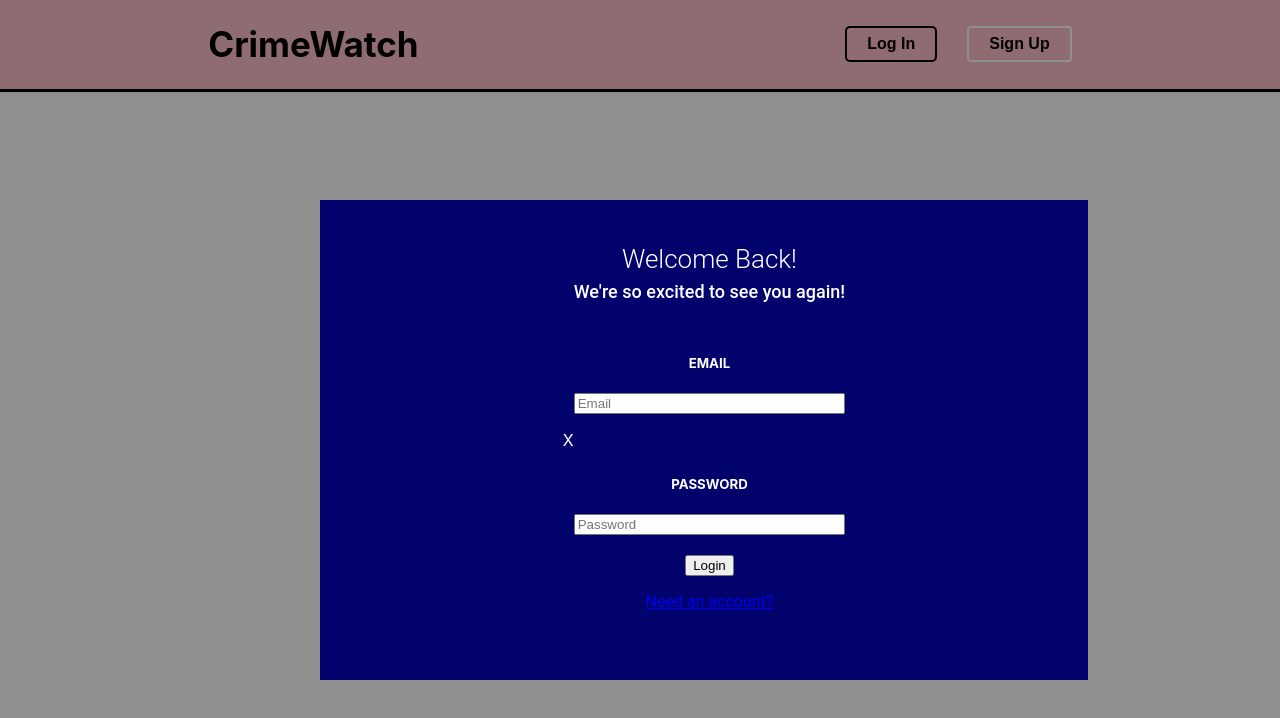
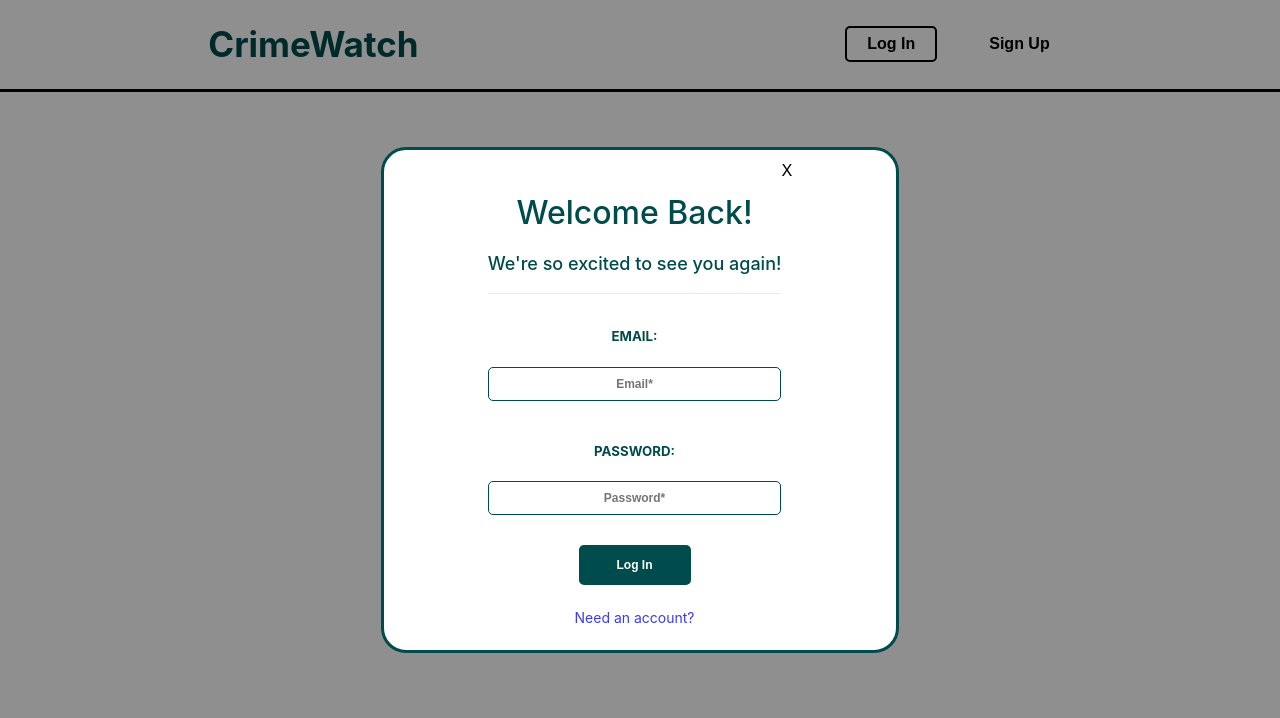
Before and after one commit to MahmudAhmed/CrimeWatch, a React (Create React App) app in the folder frontend/: page /#/login in a window 1280 px wide. Both pictures are taken after a click on the button "Log In". Shown: the top 718 px of the page. Built offline with nearby package versions, Linux system fonts and the light colour scheme.

Commit message:
Update ModalCss

```diff
--- a/frontend/src/components/app.js
+++ b/frontend/src/components/app.js
@@ -1,7 +1,7 @@
 import React from "react";
 // import { AuthRoute } from "../util/route_util";
 import { AuthRoute, ProtectedRoute } from "../util/route_util";
-import { Switch } from "react-router-dom";
+import { Switch, Route } from "react-router-dom";
 import NavBarContainer from "./nav/navbar_container";
 import MainPage from "./main/main_page";
 import ProfileContainer from "./profile/profile_container";
@@ -12,6 +12,7 @@ const App = () => (
   <div>
     <NavBarContainer />
     <Switch>
+      <Route exact path="/" component={MainPage} />
       <AuthRoute exact path="/" component={MainPage} />
       <ProtectedRoute exact path="/profile" component={ProfileContainer} />
     </Switch>
--- a/frontend/src/components/incident/incident_index.js
+++ b/frontend/src/components/incident/incident_index.js
@@ -1,5 +1,6 @@
 import React from 'react';
 import IncidentIndexItem from './incident_index_item';
+import './incident.css'
 
 const IncidentIndex = props  => {
     const incidents = [
@@ -27,7 +28,7 @@ const IncidentIndex = props  => {
     ];
 
     return (
-        <div>
+        <div className='incident-outer-div'>
             <h1>Report Feed: </h1>
             {incidents.map(incident => (
                 <IncidentIndexItem
--- a/frontend/src/components/main/main_page.js
+++ b/frontend/src/components/main/main_page.js
@@ -11,7 +11,7 @@ class MainPage extends React.Component {
           <div className='main-map'>
             Map will go here!
             <img src="https://media1.giphy.com/media/dOrYKxiH8cQXC/giphy.webp?cid=790b761194726438a76dda80107593e498dcca4345973bf2&rid=giphy.webp" alt=""></img>
-          <button className='main-button'>Make a New Report will go here!</button>
+            <button className='main-button'><a href="/new_report">Make a New Report will go here!</a></button>
 
           </div>
           <div className='main-report-list'>
--- a/frontend/src/components/modal/modal.css
+++ b/frontend/src/components/modal/modal.css
@@ -6,8 +6,10 @@
   right: 0;
   background-color: rgba(0,0,0, 0.44);
   z-index: 2000;
-  color: white;
-
+  color: black;
+  display: flex;
+  justify-content: center;
+  align-items: center;
    /* width: 480px;
    padding: 40px;
    font-size: 18px;
@@ -24,38 +26,17 @@
 .login-form-container-1 {
   display: flex;
   justify-content: center;
-  /* top: 0;
-  bottom: 0;
-  left: 0;
-  right: 0; */
   background-color: rgba(0,0,0, 0.44);
   z-index: 2000;
-  /* background-color: gray; */
+  border-radius: 25px;
+  width: 40%;
+  background-color: white;
+  border:3px solid rgb(0, 75, 75);
+}
 
-  width: 100%;
+.login-form {
+	margin-top: 20px;
 	text-align: center;
-	position: absolute;
-	top: 25%;
-	left: 25%;
-	bottom: 0;
-	right: 0;
-	width: 60%;
-	height: 60%;
-	display: -webkit-box;
-	display: -ms-flexbox;
-	display: flex;
-	-webkit-box-align: center;
-	-ms-flex-align: center;
-	align-items: center;
-	-webkit-box-pack: center;
-	-ms-flex-pack: center;
-  justify-content: center;
-  /* background-color: yellow; */
-  /* background-image: url(https://cdn1.vectorstock.com/i/1000x1000/41/15/abstract-protection-shield-on-black-background-vector-4174115.jpg); */
-  background-repeat: no-repeat;
-  background-attachment: fixed;
-  background-position: center top;
-  background-color: rgb(2, 2, 108);
 }
 
 .login-wrapper {
@@ -63,6 +44,10 @@
 	text-align: center;
 	margin-top: -20px;
 	margin-bottom: -20px;
+	color: rgb(0, 75, 75);
+}
+.login-wrapper  h5 {
+	font-weight: bold;
 }
 
 .login-email {
@@ -74,31 +59,56 @@
 	-webkit-box-direction: normal;
 	-ms-flex-direction: column;
 	flex-direction: column;
+
 }
 
 .login-password {
-  margin-bottom: 20px;
+  margin-bottom: 30px;
   display: flex;
   flex-direction: column;
+  margin-top: -20px;
+}
+
+.login-message {
+	border-bottom: 1px solid rgb(235, 235, 235);
+	color: black;
 }
 
 .login-message > h2 {
-	font-size: 26px;
-	font-family: 'Roboto', sans-serif;
+	font-size: 32px;
+	/* font-family: 'Roboto', sans-serif; */
 	line-height: 32px;
-	margin-bottom: 8px;
-	font-weight: 300;
-	color: #fff;
-	margin-top: -10px;
+	/* margin-bottom: 8px; */
+	font-weight: 500;
+	color: rgb(0, 75, 75);
+	/* margin-top: -10px; */
 }
 
 .login-message > h3 {
-	color: white;
+	color: rgb(0, 75, 75);
 	font-size: 18px;
-	font-family: 'Roboto', sans-serif;
+	/* font-family: 'Roboto', sans-serif; */
 	line-height: 22px;
 	font-weight: 500;
 	margin-top: -2px;
+
+}
+
+.login-emailpw-input {
+	height: 30px;
+	border: 1px solid rgb(0, 75, 75);
+	border-radius: 5px;
+	outline: none;
+}
+
+.login-emailpw-input:hover {
+	box-shadow:  0px 1px 6px 1px rgb(0, 75, 75);
+}
+
+.login-emailpw-input::placeholder {
+	text-align: center;
+	font-size: 12px;
+	font-weight: 600;
 }
 
 .login-button {
@@ -110,19 +120,59 @@
 	align-items: center;
 	box-sizing: border-box;
   background: none;
+  padding: 10px 30px;
+}
+
+.content-text {
+	padding: 10px 30px;
 }
 
 .loginNavContent {
-		font-family: 'Roboto', sans-serif;
+		/* font-family: 'Roboto', sans-serif; */
 		position: relative;
 
 }
 
-.loginNavContent > span {
+.loginNavContent > Link {
+	text-decoration: none;
+
+}
+
+.session-submit {
+	background-color: rgb(0, 75, 75);
+	color: white;
+	font-weight: 800;
+	font-size: 12px;
+	border-radius: 5px;
+	outline: none;
+	border: 2px solid rgb(0, 75, 75);
+}
+
+.session-submit:hover {
+	cursor: pointer;
+	transition: .75s;
+	box-shadow:  0px 1px 6px 2px rgb(0, 75, 75);
+	text-decoration: underline;
+}
+
+.modal-overlay {
+	cursor: pointer;
+	margin-top: 10px;
+}
+
+.modal-overlay:hover {
+	font-weight: bold;
+}
+
+.login-signup-link {
+	text-decoration: none;
+	color: rgb(60, 60, 236);
 	font-size: 14px;
-	color: #72767d;
-	float: left;
-	margin-top: -10px;
+}
+
+.login-signup-link:hover {
+	text-decoration: underline;
+	font-weight: bold;
 }
 
 
@@ -141,7 +191,7 @@
 } */
 
 
-
+/* BELOW IS SIGNUP CSS  */
 .signup-form-container {
   position: fixed;
   top: 0;
@@ -152,6 +202,48 @@
   z-index: 2000;
 }
 
+.signup-nav-content {
+	height: 50px;
+	padding: 5px;
+	margin-top: -15px;
+}
+
+.signup-login-link {
+	margin-top: -20px;
+	text-decoration: none;
+	color: rgb(60, 60, 236);
+	font-size: 14px;
+}
+
+.signup-login-link:hover {
+	text-decoration: underline;
+	font-weight: bold;
+}
+
+.signup-button {
+	position: relative;
+	display: flex;
+	-webkit-box-pack: center;
+	justify-content: center;
+	-webkit-box-align: center;
+	align-items: center;
+	box-sizing: border-box;
+	background: none;
+	padding: 10px 30px;
+	margin-top: 15px;
+}
+
+.content-text-signup {
+	padding: 10px 30px;
+}
+
+
+
+
+
+
+
+/* BELOW IS REPORT FORM CSS */
 .report-form-container {
   position: fixed;
   top: 0;
@@ -160,4 +252,190 @@
   right: 0;
   background-color: rgba(0,0,0, 0.44);
   z-index: 2000;
+  color: gray;
 }
+
+.report-outer-container {
+  position: fixed;
+  top: 0;
+  bottom: 0;
+  left: 0;
+  right: 0;
+  background-color: rgba(0,0,0, 0.44);
+  z-index: 2000;
+  color: black;
+  display: flex;
+  justify-content: center;
+  align-items: center;
+}
+
+.report-form-container-1 {
+	display: flex;
+  justify-content: center;
+  background-color: rgba(0,0,0, 0.44);
+  z-index: 2000;
+  border-radius: 25px;
+  width: 55%;
+  height: 65%;
+  background-color: white;
+  border:3px solid rgb(0, 75, 75);
+}
+
+.report-message {
+	border-bottom: 1px solid rgb(235, 235, 235);
+	color: rgb(0, 75, 75);
+	margin-top: -10px;
+}
+
+.report-message > h2 {
+	font-size: 32px;
+	/* font-family: 'Roboto', sans-serif; */
+	line-height: 32px;
+	/* margin-bottom: 8px; */
+	font-weight: 500;
+	/* margin-top: -10px; */
+}
+
+.report-form {
+	display: flex;
+	justify-content: space-between;
+	margin-top: 15px;
+	margin-bottom: -15px;
+	/* background-color: yellow; */
+}
+
+.report-lg-lat {
+	display: flex;
+	padding: 5px;
+	color: rgb(0, 75, 75);
+	font-weight: bold;
+}
+
+.report-location {
+	display: flex;
+	/* background-color: pink; */
+	border:1px solid rgb(0, 75, 75);
+	margin-left: 5px;
+	padding: 7px 10px;
+	font-weight: bold;
+	border-radius: 5px;
+	outline: none;
+
+}
+
+.report-location::placeholder {
+	text-align: center;
+	/* margin-left: 15px; */
+}
+
+.report-location:hover {
+	transition: 0.75s;
+	box-shadow:  0px 1px 6px 1px rgb(0, 75, 75);
+}
+
+.report-dropd {
+	display: flex;
+	justify-content: center;
+	margin-top: 20px;
+	padding-bottom: 10px;
+	/* padding-left: 5px; */
+	/* background-color: purple; */
+}
+
+.report-drop-select {
+	margin-left: 10px;
+	border: 1px solid rgb(0, 75, 75);
+	background-color: white;
+	color: rgb(0, 75, 75);
+	font-weight: bold;
+	font: 12px;
+	outline: none;
+}
+.report-drop-select:hover {
+	cursor: pointer;
+	transition: 0.75s;
+	box-shadow:  0px 1px 6px 1px rgb(0, 75, 75);
+}
+
+.report-crime-cat {
+	color: rgb(0, 75, 75);
+	font-weight: bold;
+}
+
+.report-crime-cat > select {
+	padding-right: 10px;
+}
+
+#category {
+	padding: 10px 20px;
+}
+
+.report-text-des {
+	color: rgb(0, 75, 75);
+	font-weight: bold;
+}
+
+.report-textarea {
+	display: flex;
+	/* background-color: gray; */
+	justify-content: center;
+	height: 30%;
+	width: 100%;
+	padding-top: 10px;
+}
+
+.report-textarea-2 {
+	width: 100%;
+	outline: none;
+	border: 1px solid rgb(0, 75, 75);
+	border-radius: 5px;
+	padding: 10px;
+	font-size: 12px;
+}
+
+.report-textarea-2::placeholder {
+	/* padding: 10px; */
+	font-weight: bold;
+	font-size: 12px;
+}
+
+.report-textarea-2:hover {
+	transition: 0.75s;
+	box-shadow:  0px 1px 6px 1px rgb(0, 75, 75);
+}
+
+.report-submit {
+	display: flex;
+	justify-content: center;
+	padding-bottom: 10px;
+	/* background-color: green; */
+}
+
+.report-submit-in {
+	padding: 10px 30px;
+	color: white;
+	background-color: rgb(0, 75, 75);
+	border: 1px solid rgb(0, 75, 75);
+	font-weight: bold;
+	font-size: 12px;
+	border-radius: 5px;
+}
+
+.report-submit-in:hover {
+	font-weight: bold;
+	box-shadow:  0px 1px 6px 2px rgb(0, 75, 75);
+	cursor: pointer;
+	text-decoration: underline;
+}
+
+.report-modal-overlay {
+	cursor: pointer;
+	margin-top: 10px;
+	/* position: absolute; */
+	/* top: 170px;
+	right: 320px; */
+}
+
+.report-modal-overlay:hover {
+	font-weight: bold;
+}
--- a/frontend/src/components/nav/navbar.css
+++ b/frontend/src/components/nav/navbar.css
@@ -8,7 +8,7 @@ html {
     background-color: #fff;
     position: relative;
     border-bottom: 3px solid black;
-    background-color: pink;
+    /* background-color: pink; */
 }
 
 .top-nav-div {
@@ -29,7 +29,7 @@ html {
 .top-nav-div > a {
     text-decoration: none;
     background-color: transparent;
-    color: black;
+    color: rgb(0, 75, 75);
 }
 
 
@@ -41,7 +41,7 @@ html {
 .nav-loggedin-links2 {
     display: flex;
     background-color: transparent;
-    color: black;
+    color: rgb(0, 75, 75);
     text-decoration: none;
     padding: 20px;
     padding: 7px 20px;
@@ -69,6 +69,7 @@ html {
     background-color: transparent;
     border: 2px solid black;
     font-size: 16px;
+    cursor: pointer;
 }
 
 .nav-links-rl {
@@ -83,6 +84,7 @@ html {
     cursor: pointer;
     text-decoration: none;
     font-size: 16px;
+    cursor: pointer;
 }
 
 .nav-links-rl > a {
@@ -93,17 +95,20 @@ html {
 
 .nav-links-rl:hover {
     transition: 0.5s;
-    background-color: white;
-    color: black;
+    background-color: rgb(0, 75, 75);
+    color: white;
     /* text-decoration: underline; */
+}
 
+.nav-links-rl > a:hover {
+    color: white;
 }
 
 .nav-links:hover {
     /* text-decoration: underline; */
     transition: 0.5s;
-    background-color: white;
-    color: black;
+    background-color: rgb(0, 75, 75);
+    color: white;
 }
 
 .nav-links-su {
@@ -117,12 +122,14 @@ html {
     font-weight: bold;
     margin-left: 20px;
     font-size: 16px;
+    cursor: pointer;
 }
 
 .nav-links-su:hover {
-    transition: 0.5s;
-    background-color: white;
-    color: black;
+    transition: 0.75s;
+    background-color: rgb(0, 75, 75);
+    color: white;
+    border: 3px solid rgb(0, 75, 75);
 }
 
 /* .splash-signup {
--- a/frontend/src/components/nav/navbar.js
+++ b/frontend/src/components/nav/navbar.js
@@ -56,9 +56,9 @@ class NavBar extends React.Component {
 
       return (
         <div className='nav-signup-login'>
+            {/* <Link to={"/"} className="nav-links">WatchList</Link> */}
             <Link to={"/profile"} className="nav-links">Profile</Link>
             <Link to={"/reports"} className="nav-links">All Reports</Link>
-            {/* <Link to={"/new_report"} className="nav-links">Write a Report</Link> */}
             {reportForm}
             <button onClick={this.toggleReport} className="nav-links-rl"><Link to={"/new_report"}>Write a Report</Link> </button>
             <button onClick={this.logoutUser} className='nav-links-rl'>Logout</button>
@@ -80,8 +80,8 @@ class NavBar extends React.Component {
 
       return (
         <div className='nav-signup-login'>
-          {/* <Link to={"/login"} className="nav-links">Log In</Link>
-          <Link to={"/signup"} className="nav-links-su">Sign Up</Link> */}
+          {/* {/* <Link to={"/login"} className="nav-links">Log In</Link> */}
+          {/* <Link to={"/signup"} className="nav-links-su">Sign Up</Link> */}
           {loginForm}
           <button onClick={this.toggleLogin} className="nav-links">Log In</button>
           {signupForm}
@@ -95,7 +95,7 @@ class NavBar extends React.Component {
     return (
       <header className='nav-header'>
         <div className='top-nav-div'>
-          <a href="/"><h1 className='nav-h1'>CrimeWatch</h1></a>
+          <Link to="/"><h1 className='nav-h1'>CrimeWatch</h1></Link>
           {this.getLinks()}
         </div>
       </header>
--- a/frontend/src/components/session/login_form.js
+++ b/frontend/src/components/session/login_form.js
@@ -2,6 +2,7 @@ import React from "react";
 import { withRouter } from "react-router-dom";
 import "../modal/modal.css";
 import { Link } from 'react-router-dom'
+// import SignupFormContainer from '../session/signup_form_container'
 
 class LoginForm extends React.Component {
   constructor(props) {
@@ -62,8 +63,7 @@ class LoginForm extends React.Component {
     return (
       <div className="login-outer-container">
         <div className="login-form-container-1">
-          <div onClick={() => this.props.closeFormModal()} className="modal-overlay">X</div>
-          <form onSubmit={this.handleSubmit}>
+          <form onSubmit={this.handleSubmit} className="login-form">
             <div className="login-message">
               <h2 className="title">Welcome Back!</h2>
               <h3 className="sub-title">We're so excited to see you again!</h3>
@@ -71,22 +71,24 @@ class LoginForm extends React.Component {
             <div className="login-wrapper">
               <div className="login-email">
                 {this.renderErrors()}
-                <h5>EMAIL</h5>
+                <h5>EMAIL:</h5>
                   <input
                     type="text"
                     value={this.state.email}
                     onChange={this.update("email")}
-                    placeholder="Email"
+                    placeholder="Email*"
+                    className="login-emailpw-input"
                   />
               </div>
               <br />
               <div className="login-password">
-                <h5>PASSWORD</h5>
+                <h5>PASSWORD:</h5>
                   <input
                     type="password"
                     value={this.state.password}
                     onChange={this.update("password")}
-                    placeholder="Password"
+                    placeholder="Password*"
+                    className="login-emailpw-input"
                   />
               <br />
                 <div className="login-button">
@@ -94,16 +96,19 @@ class LoginForm extends React.Component {
                     className="session-submit"
                     type="submit"
                     value="Submit">
-                    <div className="content-text">Login</div>
+                    <div className="content-text">Log In</div>
                   </button>
                 </div>
               {/* <input type="submit" value="Submit" /> */}
                 <div className="loginNavContent">
-                  <p><Link to="/signup">Need an account?</Link></p>
+                  {/* {signupForm} */}
+                  <p className='login-signup-link'><Link to="/signup" className='login-signup-link'>Need an account?</Link></p>
                 </div>
             </div>
             </div>
           </form>
+          <br/>
+          <div onClick={() => this.props.closeFormModal()} className="modal-overlay">X</div>
         </div>
     </div>
     );
--- a/frontend/src/components/session/signup_form.js
+++ b/frontend/src/components/session/signup_form.js
@@ -1,5 +1,6 @@
 import React from "react";
 import { withRouter } from "react-router-dom";
+import { Link } from 'react-router-dom'
 
 class SignupForm extends React.Component {
   constructor(props) {
@@ -56,45 +57,68 @@ class SignupForm extends React.Component {
 
   render() {
     return (
-      <div className="signup-form-container">
-        <div onClick={() => this.props.closeFormModal()} className="modal-overlay">X</div>
-        <form onSubmit={this.handleSubmit}>
-          <div className="signup-form">
-            <br />
+      <div className="login-outer-container">
+        <div className="login-form-container-1">
+          <form onSubmit={this.handleSubmit} className="login-form">
+          <div className="login-message">
+            <h2 className="title">Welcome to CrimeWatch!</h2>
+          </div>
+            <div className="login-wrapper">
+              <div className="login-email">
+                {this.renderErrors()}
+                <h5>EMAIL:</h5>
                 <input
                   type="text"
                   value={this.state.email}
                   onChange={this.update("email")}
-              placeholder="Email"
+                  placeholder="Email*"
+                  className="login-emailpw-input"
                 />
+              </div>
               <br />
-            <input
-              type="text"
-              value={this.state.name}
-              onChange={this.update("name")}
-              placeholder="Name"
-            />
-
-            <br />
+              <div className="login-password">
+                <h5>PASSWORD:</h5>
                 <input
                   type="password"
                   value={this.state.password}
                   onChange={this.update("password")}
-              placeholder="Password"
+                  placeholder="Password*"
+                  className="login-emailpw-input"
                 />
+              </div>
               <br />
+              <div className="login-password">
+                <h5>CONFIRM PASSWORD:</h5>
                 <input
                   type="password"
                   value={this.state.password2}
                   onChange={this.update("password2")}
-              placeholder="Confirm Password"
+                  placeholder="Confirm Password*"
+                  className="login-emailpw-input"
                 />
               <br />
-            <input type="submit" value="Submit" />
+              {/* <input type="submit" value="Submit" /> */}
+                <div className="signup-button">
+                  <button
+                    className="session-submit"
+                    type="submit"
+                    value="Submit">
+                    <div className="content-text-signup">Sign Up</div>
+                  </button>
+                </div>
               {this.renderErrors()}
             </div>
+              <div className="signup-nav-content">
+                {/* {signupForm} */}
+                <p className='signup-login-link'><Link to="/login" className='signup-login-link'>Already have an account?</Link></p>
+              </div>
+            </div>
           </form>
+          <div onClick={() => this.props.closeFormModal()} className="modal-overlay">X</div>
         </div>
+        </div>
+        // </div>
+
     );
   }
 }
```
Also changed, not shown: frontend/src/components/incident/incident.css (+8 -1 lines), frontend/src/components/incident/incident_index_item.js (+13 -0 lines), frontend/src/components/main/main_page.css (+16 -4 lines), frontend/src/components/report/report_form.js (+41 -20 lines). Lines whose indentation alone changed are shown as unchanged.
